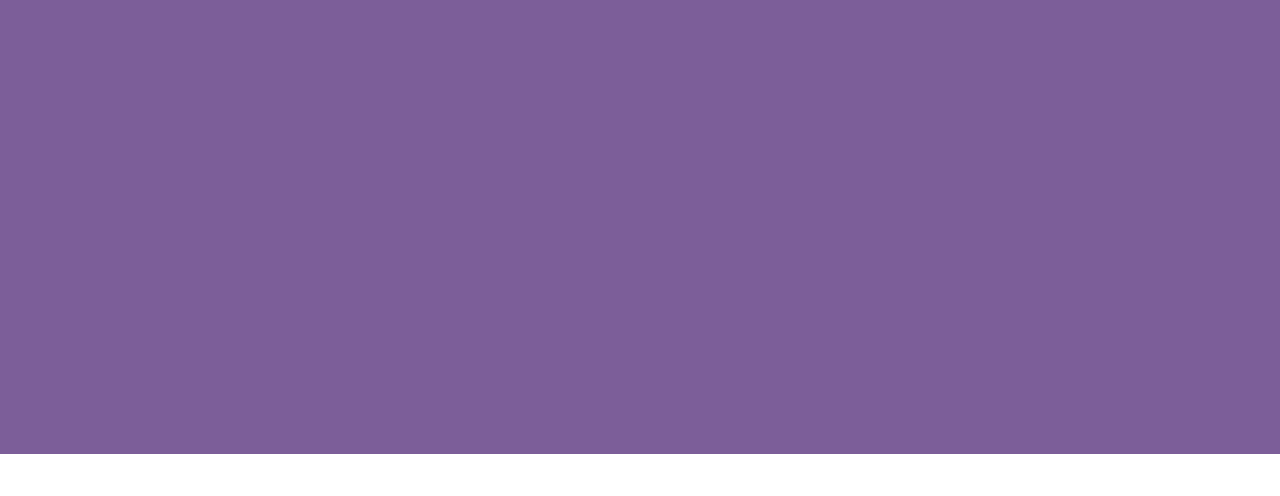
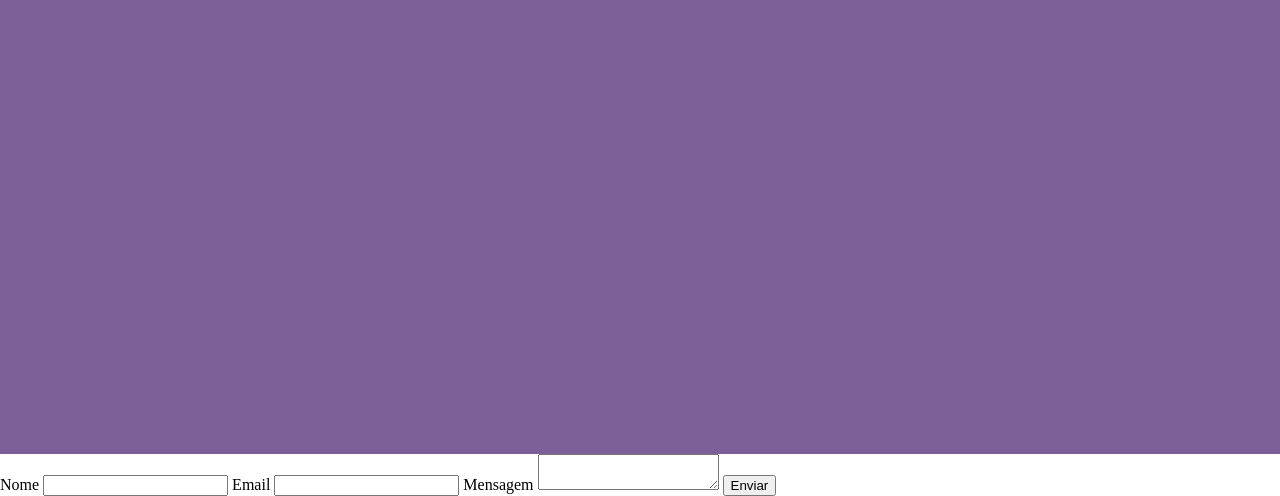
Before and after one commit to oAnthonyG/Projeto-Portifolio, a plain HTML site: page index.html in a window 1280 px wide. Shown: the part 1245-1741 px from the top of the page. Before the commit the page ends 1699 px from the top, so only its background shows below. Drawn offline with Linux system fonts and the light colour scheme.

Commit message:
create the forms

```diff
--- a/index.html
+++ b/index.html
@@ -96,6 +96,18 @@
                 <button class="button-arrow -right"><span class="content">Voltar</span></button>
             </section>
         </section>
+        <form action="">
+            <label for="name">Nome</label>
+            <input type="text" name="" id="name">
+
+            <label for="email">Email</label>
+            <input type="email" name="email" id="">
+
+            <label for="message">Mensagem</label>
+            <textarea name="message"></textarea>
+
+            <button type="submit">Enviar</button>
+        </form>
 
         <script src="./Js/components/main-carousel.js"></script>
 </body>
```
